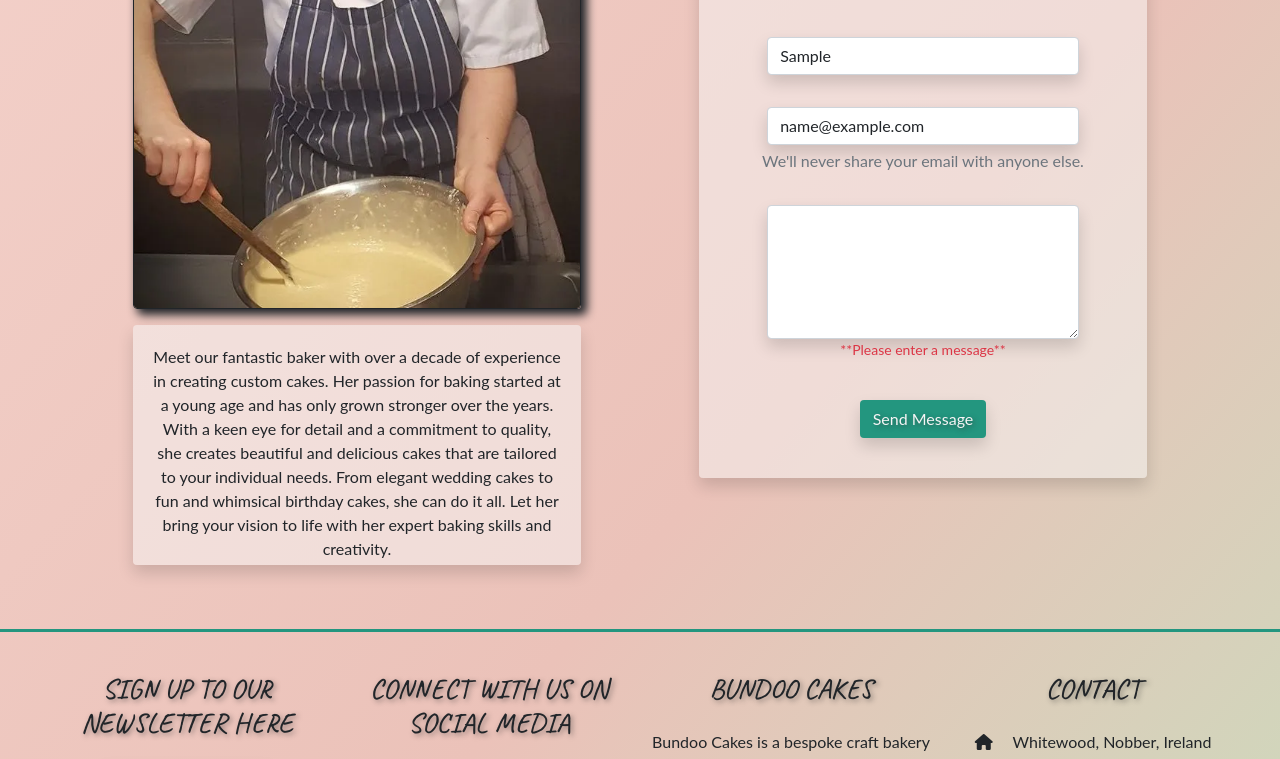
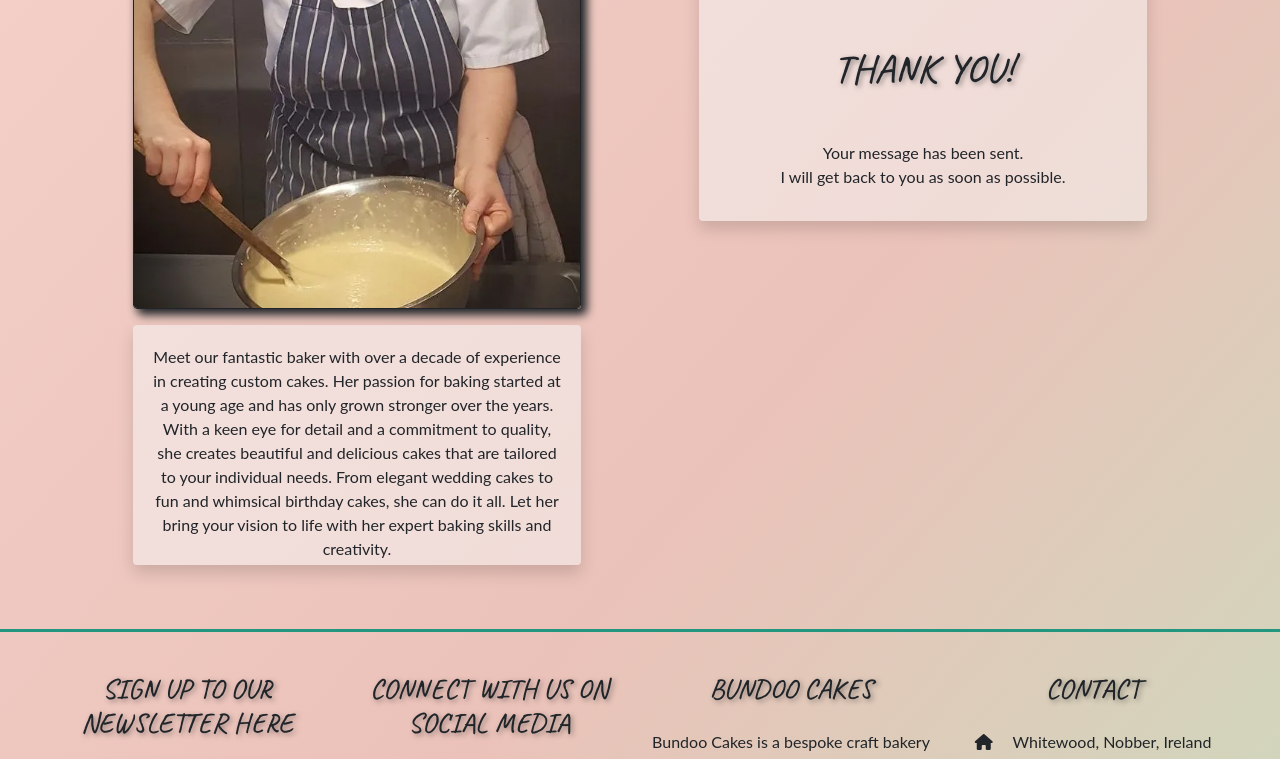
Before and after one commit to KSheridan86/BundooCakes, a plain HTML site: page baker/index.html in a window 1280 px wide. Both pictures are taken after typing "Sample", "name@example.com" into the empty fields and a click on the button "Send Message". Shown: the part 440-1199 px from the top of the page. Drawn offline with nearby package versions, Linux system fonts and the light colour scheme; a web font is replaced by a local one.

Commit message:
form validation still causing bugs

```diff
--- a/emailjs.js
+++ b/emailjs.js
@@ -56,10 +56,10 @@ function validateForm() {
         emailError.style.display = 'none';
     }
 
-    if (message == null || message == "" || message.value == undefined) {
+    if (message == null || message == "") {
         msgError.style.display = 'block';
+        console.log(message)
         return false
-
     } else {
         msgError.style.display = 'none';
         return true
```
Also changed, not shown: baker/index.html (+0 -1 lines).
